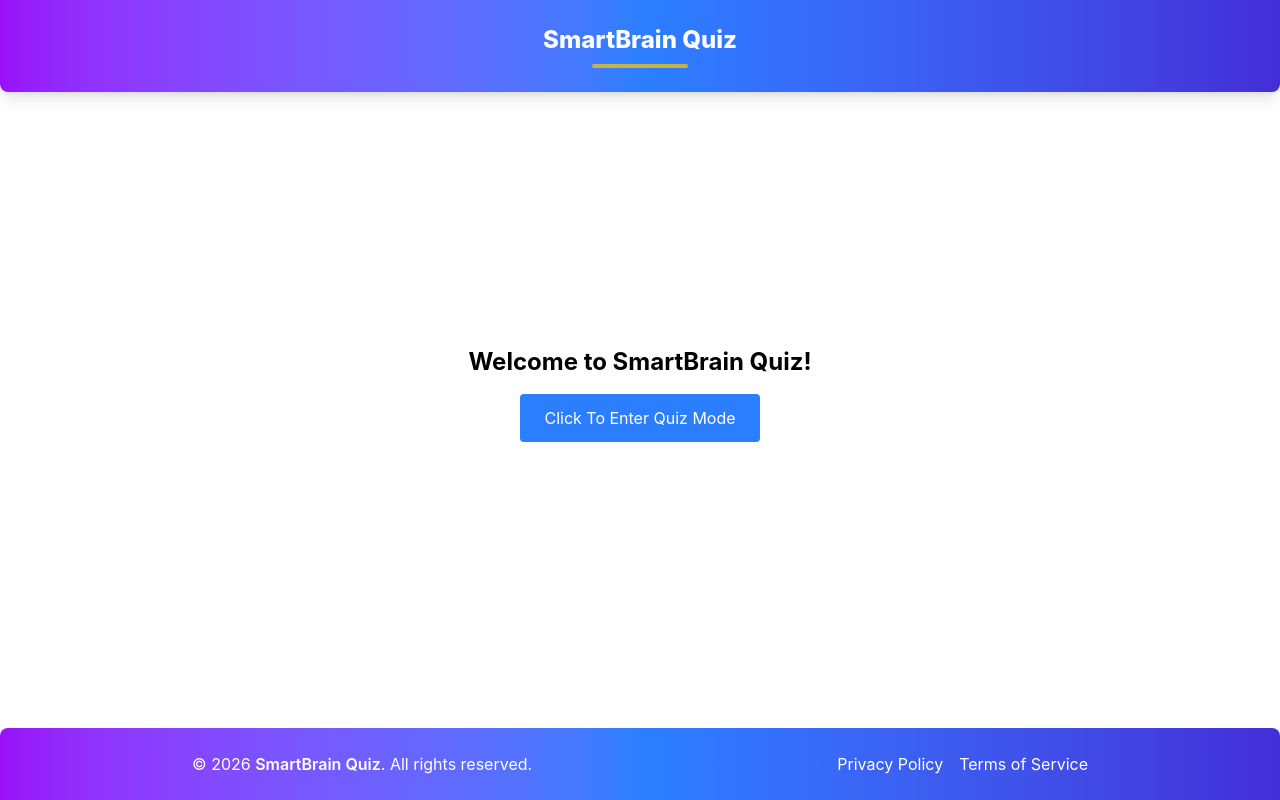
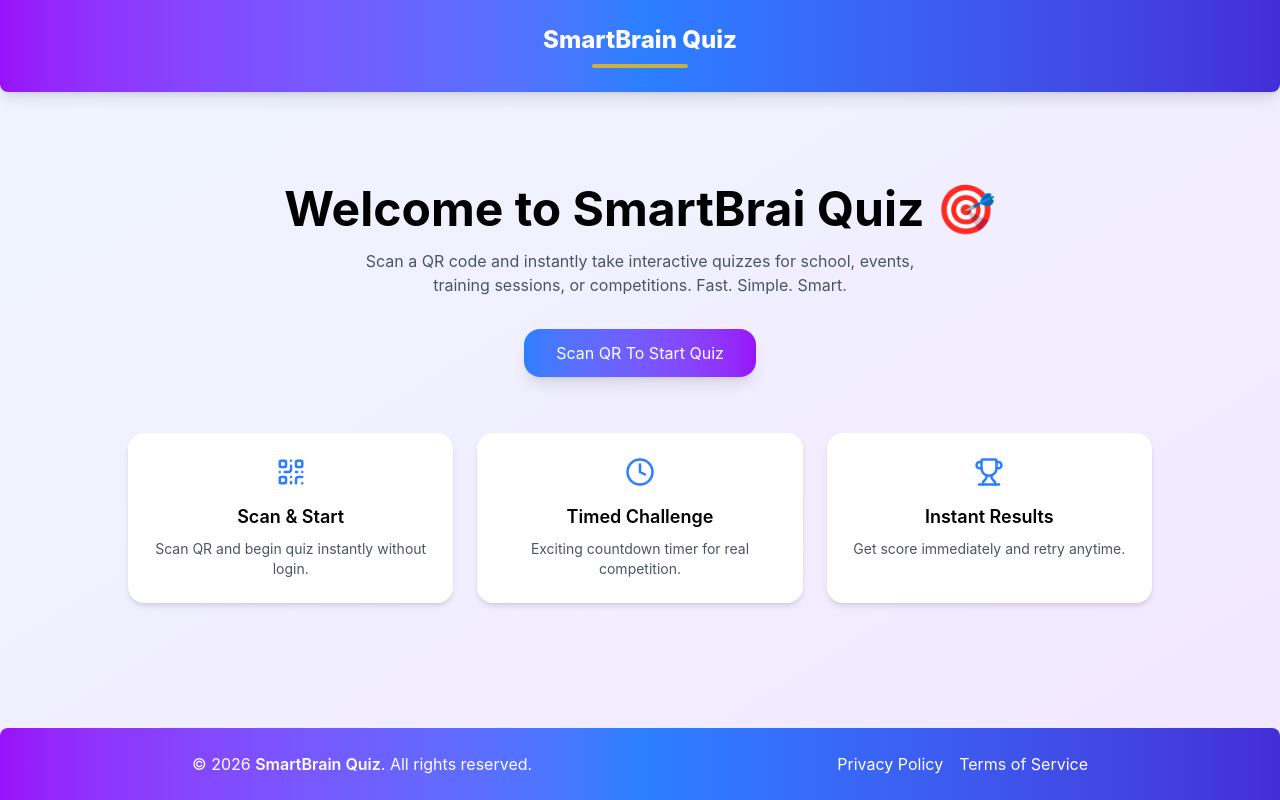
Before and after one commit to Gideon-Kofi-Atiavor/Smart-Brain-Quiz, a React (Vite) app: page / in a window 1280 px wide. Built offline with nearby package versions, Linux system fonts and the light colour scheme.

Commit message:
made some ui changes

```diff
--- a/package.json
+++ b/package.json
@@ -11,8 +11,11 @@
   },
   "dependencies": {
     "@types/react-router-dom": "^5.3.3",
+    "framer-motion": "^12.34.3",
+    "lucide-react": "^0.576.0",
     "qrcode": "^1.5.4",
     "react": "^19.2.0",
+    "react-confetti": "^6.4.0",
     "react-dom": "^19.2.0",
     "react-icons": "^5.5.0",
     "react-router-dom": "^7.13.1"
--- a/src/components/ResultsModal.tsx
+++ b/src/components/ResultsModal.tsx
@@ -10,7 +10,7 @@ onViewAnswers: () => void;
   onClose: () => void;
 }
 
-const ResultModal: React.FC<Props> = ({
+const ResultsModal: React.FC<Props> = ({
   visible,
   score,
   total,
@@ -59,4 +59,4 @@ const ResultModal: React.FC<Props> = ({
   );
 };
 
-export default ResultModal;
+export default ResultsModal;
--- a/src/index.css
+++ b/src/index.css
@@ -11,3 +11,17 @@
 .animate-bounce-slow {
   animation: bounce-slow 6s ease-in-out infinite;
 }
+
+
+
+/* index.css */
+.quiz-bg {
+  /* @apply min-h-screen flex flex-col items-center p-6; */
+  background: repeating-linear-gradient(
+    45deg,
+    #e0f2fe,
+    #e0f2fe 20px,
+    #f3e8ff 20px,
+    #f3e8ff 40px
+  );
+}
--- a/src/pages/HomePage.tsx
+++ b/src/pages/HomePage.tsx
@@ -1,4 +1,6 @@
 import React, { useState } from "react";
+import { motion } from "framer-motion";
+import { QrCode, Trophy, Clock } from "lucide-react";
 import Header from "../components/Header";
 import Footer from "../components/Footer";
 import QrModal from "../components/QrModal";
@@ -9,25 +11,88 @@ const HomePage: React.FC = () => {
   const quizId = 1;
 
   return (
-    <div className="min-h-screen flex flex-col justify-between">
+    <div className="min-h-screen flex flex-col bg-linear-to-br from-blue-50 to-purple-100">
       <Header />
 
-      <main className="flex flex-col items-center justify-center flex-1">
-        <h1 className="text-2xl font-bold mb-4">Welcome to SmartBrain Quiz!</h1>
-        <button
-          className="bg-blue-500 text-white px-6 py-3 rounded"
+      <main className="flex flex-col items-center justify-center flex-1 px-6 text-center">
+
+        {/* Animated Title */}
+        <motion.h1
+          initial={{ opacity: 0, y: -30 }}
+          animate={{ opacity: 1, y: 0 }}
+          transition={{ duration: 0.6 }}
+          className="text-4xl md:text-5xl font-bold mb-4"
+        >
+          Welcome to SmartBrai Quiz 🎯
+        </motion.h1>
+
+        {/* Subtitle */}
+        <motion.p
+          initial={{ opacity: 0 }}
+          animate={{ opacity: 1 }}
+          transition={{ delay: 0.3 }}
+          className="max-w-xl text-gray-600 mb-8"
+        >
+          Scan a QR code and instantly take interactive quizzes for school,
+          events, training sessions, or competitions.
+          Fast. Simple. Smart.
+        </motion.p>
+
+        {/* CTA Button */}
+        <motion.button
+          whileHover={{ scale: 1.05 }}
+          whileTap={{ scale: 0.95 }}
+          className="bg-linear-to-r from-blue-500 to-purple-600 text-white px-8 py-3 rounded-2xl shadow-lg"
           onClick={() => setShowQR(true)}
         >
-          Click To Enter Quiz Mode
-        </button>
+          Scan QR To Start Quiz
+        </motion.button>
+
+        {/* Feature Section */}
+        <div className="grid md:grid-cols-3 gap-6 mt-14 w-full max-w-5xl">
+          <Feature
+            icon={<QrCode size={30} />}
+            title="Scan & Start"
+            text="Scan QR and begin quiz instantly without login."
+          />
+          <Feature
+            icon={<Clock size={30} />}
+            title="Timed Challenge"
+            text="Exciting countdown timer for real competition."
+          />
+          <Feature
+            icon={<Trophy size={30} />}
+            title="Instant Results"
+            text="Get score immediately and retry anytime."
+          />
+        </div>
       </main>
 
       <Footer />
 
-      <QrModal visible={showQR} quizId={quizId} onClose={() => setShowQR(false)} />
-
+      <QrModal
+        visible={showQR}
+        quizId={quizId}
+        onClose={() => setShowQR(false)}
+      />
     </div>
   );
 };
 
+type FeatureProps = {
+  icon: React.ReactNode;
+  title: string;
+  text: string;
+};
+
+const Feature: React.FC<FeatureProps> = ({ icon, title, text }) => (
+  <div className="bg-white rounded-2xl shadow-md p-6 hover:shadow-xl transition duration-300 text-center">
+    <div className="flex justify-center mb-4 text-blue-500">
+      {icon}
+    </div>
+    <h3 className="font-semibold text-lg mb-2">{title}</h3>
+    <p className="text-gray-600 text-sm">{text}</p>
+  </div>
+);
+
 export default HomePage;
```
Also changed, not shown: src/pages/QuizPage.tsx (+75 -84 lines), 1 other file (tests, documents, lock files or other folders).
